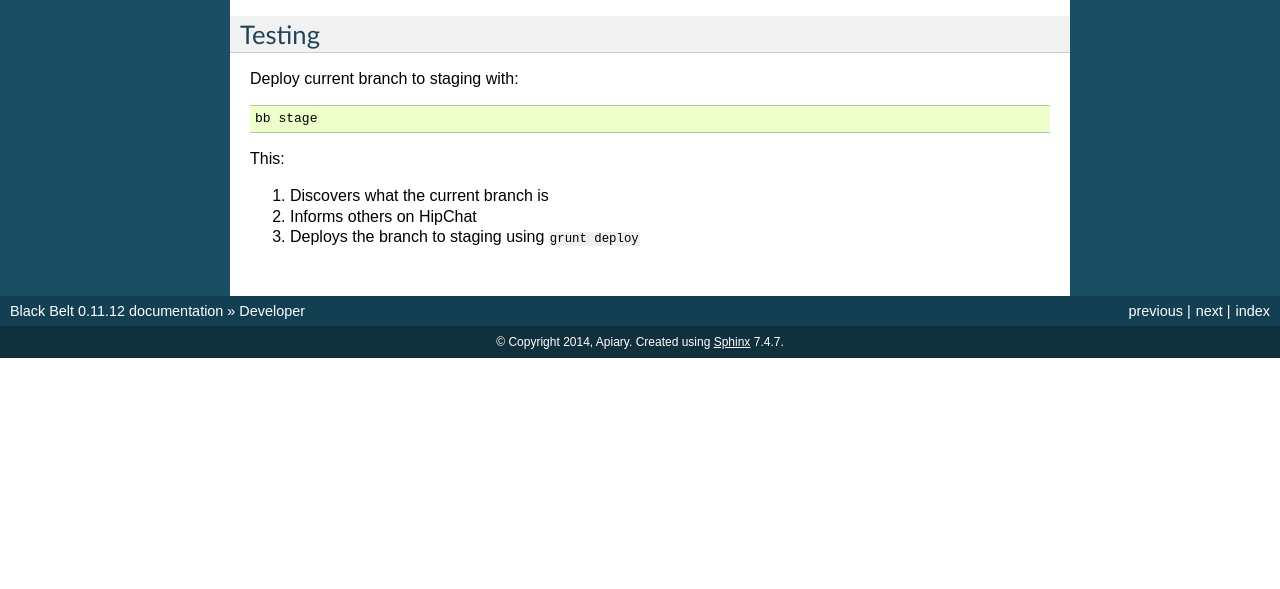
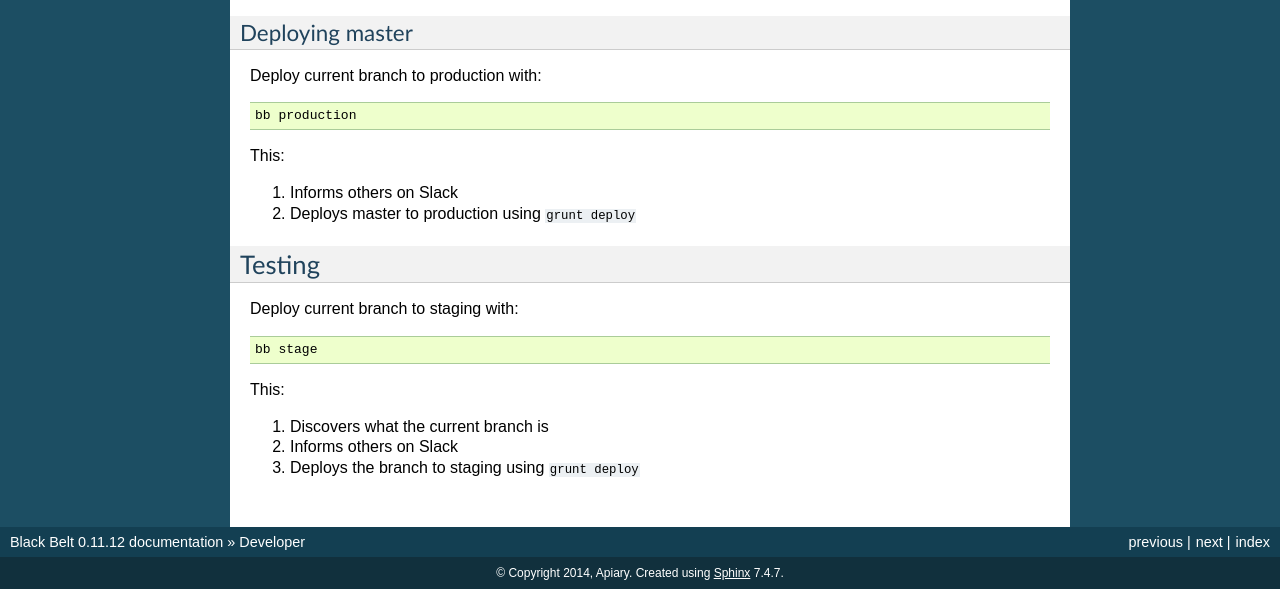
Before and after one commit to apiaryio/black-belt, a Sphinx documentation site: the page built from docs/source/developer.rst, in a window 1280 px wide and 900 px high, scrolled down 1307 px, cut to the strip 311-900 px from the top of the window. Built offline with Sphinx 7.4.7, drawn with Linux system fonts in a browser that asks for light colours; before the commit the page ends 1976 px from its top, so only the background shows below that.

Commit message:
Update documentation

```diff
--- a/docs/source/developer.rst
+++ b/docs/source/developer.rst
@@ -77,6 +77,21 @@ Deploying Pull Requests
 .. autofunction:: blackbelt.handle_github.deploy
 
 
+Deploying master
+^^^^^^^^^^^^^^^^
+
+.. _deploy-production:
+
+Deploy current branch to production with::
+
+  bb production
+
+This:
+
+#. Informs others on Slack
+#. Deploys master to production using ``grunt deploy``
+
+
 ------------------------------------
 Testing
 ------------------------------------
@@ -90,5 +105,5 @@ Deploy current branch to staging with::
 This:
 
 #. Discovers what the current branch is
-#. Informs others on HipChat
+#. Informs others on Slack
 #. Deploys the branch to staging using ``grunt deploy``
--- a/docs/source/index.rst
+++ b/docs/source/index.rst
@@ -17,7 +17,6 @@ With that, you should have ``bb`` command. Run interactive ``bb init`` and follo
 * GitHub
 * Trello
 * Slack
-* Hipchat
 
 Retrieved tokens and configuration is stored in ``~/.blackbelt``. Format is now just dumped JSON, don't rely on it; it's probably going to change in the future.
 
```
